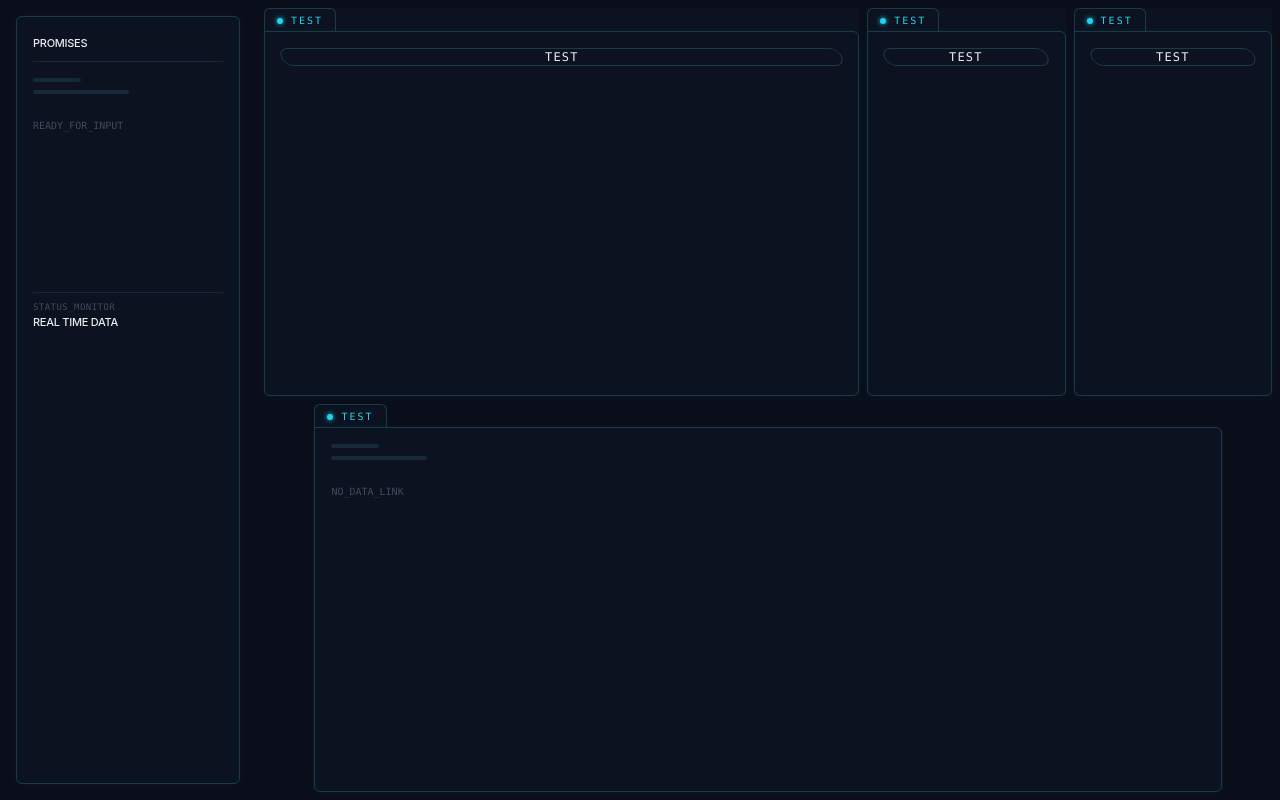
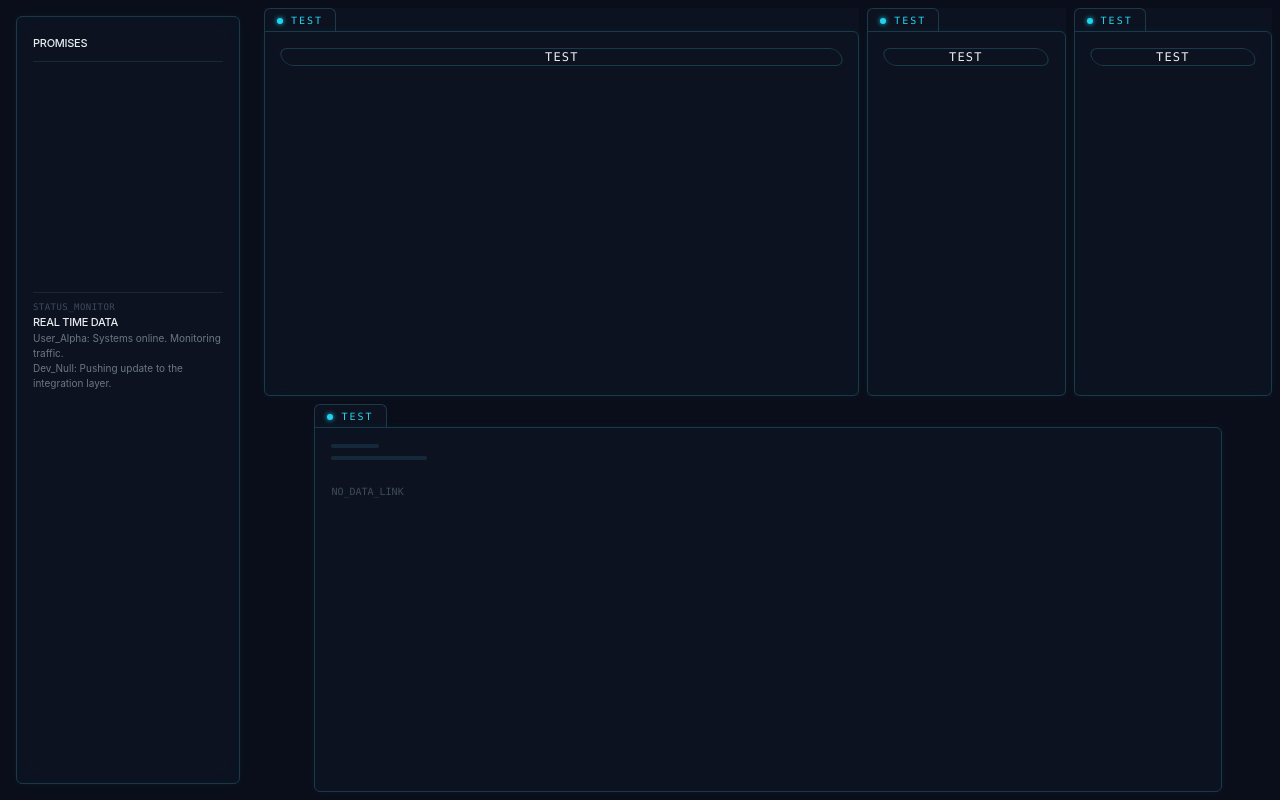
Before and after one commit to futurepear/Cortex, a React (Vite) app in the folder frontend/: page / in a window 1280 px wide. Built offline with nearby package versions, Linux system fonts and the light colour scheme.

Commit message:
mock discord message data render

```diff
--- a/frontend/src/App.tsx
+++ b/frontend/src/App.tsx
@@ -1,28 +1,28 @@
 import React, { useState } from "react";
 import Box from "./components/Box";
-import Item from "./components/items/ItemTemplate.tsx"
-import RealDataBox from "./components/RealDataBox.tsx"
-import DiscordItem from "./components/items/DiscordItem.tsx"
-import type { DiscordMessage } from "../../backend/src/integrations/discordBot"
+import RealDataBox from "./components/RealDataBox";
+import Item from "./components/items/ItemTemplate";
+import { MOCK_DISCORD_DATA } from "./mockdata";
 
 function App() {
   const [expandedIndex, setExpandedIndex] = useState<number>(0);
-  const [updateItem, setUpdateItem] = useState<boolean>(false);
 
-
-  // Helper to keep the JSX clean
   const getBoxClass = (index: number) =>
     `box-transition ${expandedIndex === index ? "box-expanded" : "box-shrunk"}`;
 
   return (
     <div className="h-screen w-full flex overflow-hidden">
-      <RealDataBox className="h-full w-64 p-4 shrink-0">
 
-      </RealDataBox>
+      {/* LEFT PANEL */}
+      <RealDataBox
+        className="h-full w-64 p-4 shrink-0"
+        realDataDiscord={MOCK_DISCORD_DATA}
+      />
 
+      {/* MAIN AREA */}
       <div className="flex flex-1 flex-col min-w-0 pt-2 p-2 gap-2">
 
-        {/* Create three boxes that expande on double click */}
+        {/* TOP ROW */}
         <div className="flex h-1/2 w-full gap-2">
           {[0, 1, 2].map((i) => (
             <Box
@@ -30,18 +30,14 @@ function App() {
               onDoubleClick={() => setExpandedIndex(i)}
               className={getBoxClass(i)}
             >
-              {/*Childen for box
-                {items.map(item => (
-                <Item {...item}/>
-              ))}
-              */}
-              <Item></Item>
+              <Item />
             </Box>
           ))}
         </div>
 
+        {/* BOTTOM BOX */}
         <div className="flex h-1/2 w-[90%] self-center">
-          <Box className="w-full"/>
+          <Box className="w-full" />
         </div>
 
       </div>
--- a/frontend/src/components/RealDataBox.tsx
+++ b/frontend/src/components/RealDataBox.tsx
@@ -1,12 +1,12 @@
 import React from "react";
+import type { DiscordMessage } from "../../../backend/src/integrations/discordBot";
 
-interface BoxProps extends React.HTMLAttributes<HTMLDivElement> {
+interface RealDataBoxProps extends React.HTMLAttributes<HTMLDivElement> {
   className?: string;
-  children?: React.ReactNode;
-  realData?: React.ReactNode;
+  realDataDiscord?: DiscordMessage[];
 }
 
-export default function Box({ className = "", children, realData, ...props }: BoxProps) {
+export default function Box({ className = "", children, realDataDiscord, ...props }: RealDataBoxProps) {
   return (
     <div className={`flex flex-col select-none group ${className}`} {...props}>
       {/* THE MAIN BODY */}
@@ -23,7 +23,6 @@ export default function Box({ className = "", children, realData, ...props }: Bo
 
         {/* 2. MAIN CONTENT AREA */}
         <div className="px-4 py-4 h-3/10 overflow-hidden">
-          {children || <DefaultContent />}
         </div>
 
         {/* 3. THE FOOTER SECTION */}
@@ -39,7 +38,11 @@ export default function Box({ className = "", children, realData, ...props }: Bo
             <span className="font-sans text-[11px] font-medium text-fg uppercase tracking-tight">
               Real Time Data
             </span>
-            {realData}
+              {realDataDiscord?.map(msg => (
+                <div key={msg.id} className="text-[10px] text-fg-dim">
+                  {msg.author}: {msg.content}
+                </div>
+              ))}
           </div>
         </div>
 
--- a/frontend/src/mockdata.ts
+++ b/frontend/src/mockdata.ts
@@ -1,31 +1,22 @@
-import type { DiscordMessage } from "../../../../backend/src/integrations/discordBot";
+import type { DiscordMessage } from "../../backend/src/integrations/discordBot";
 
-export const MOCK_DISCORD_MESSAGES: DiscordMessage[] = [
+export const MOCK_DISCORD_DATA: DiscordMessage[] = [
   {
-    id: "1001",
-    channelId: "5001",
-    author: "System_Admin",
-    authorId: "user_01",
-    content: "The latest deployment is live. Check the logs for the new integration endpoints.",
+    id: "1",
+    channelId: "ch-01",
+    author: "User_Alpha",
+    authorId: "auth-01",
+    content: "Systems online. Monitoring traffic.",
     createdAt: "2026-05-02T12:00:00Z",
-    url: "https://discord.com/channels/guild/5001/1001"
+    url: "https://discord.com/..."
   },
   {
-    id: "1002",
-    channelId: "5001",
-    author: "Cloud_Watcher",
-    authorId: "user_02",
-    content: "Is anyone seeing latency spikes in the US-East region? Investigating now.",
-    createdAt: "2026-05-02T12:15:00Z",
-    url: "https://discord.com/channels/guild/5001/1002"
-  },
-  {
-    id: "1003",
-    channelId: "5001",
-    author: "Code_Wizard",
-    authorId: "user_03",
-    content: "Just updated the tailwind config. Make sure to pull the latest changes before styling.",
-    createdAt: "2026-05-02T12:30:00Z",
-    url: "https://discord.com/channels/guild/5001/1003"
+    id: "2",
+    channelId: "ch-01",
+    author: "Dev_Null",
+    authorId: "auth-02",
+    content: "Pushing update to the integration layer.",
+    createdAt: "2026-05-02T12:05:00Z",
+    url: "https://discord.com/..."
   }
 ];
```
